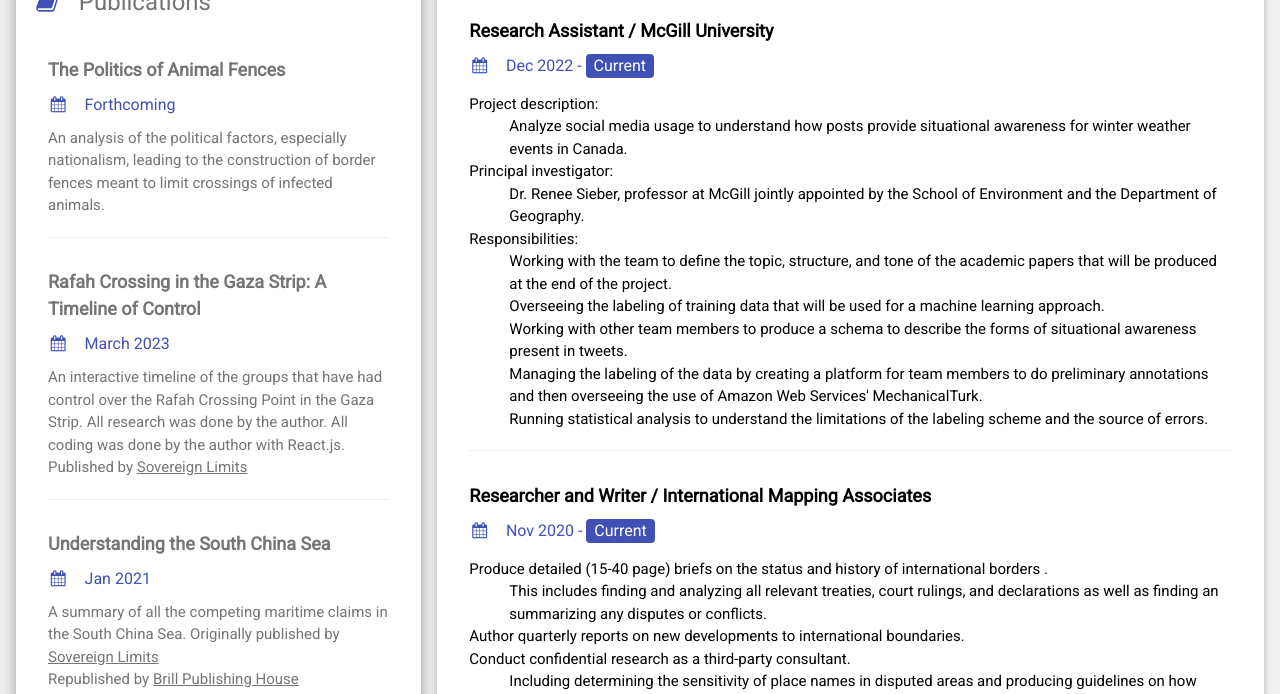
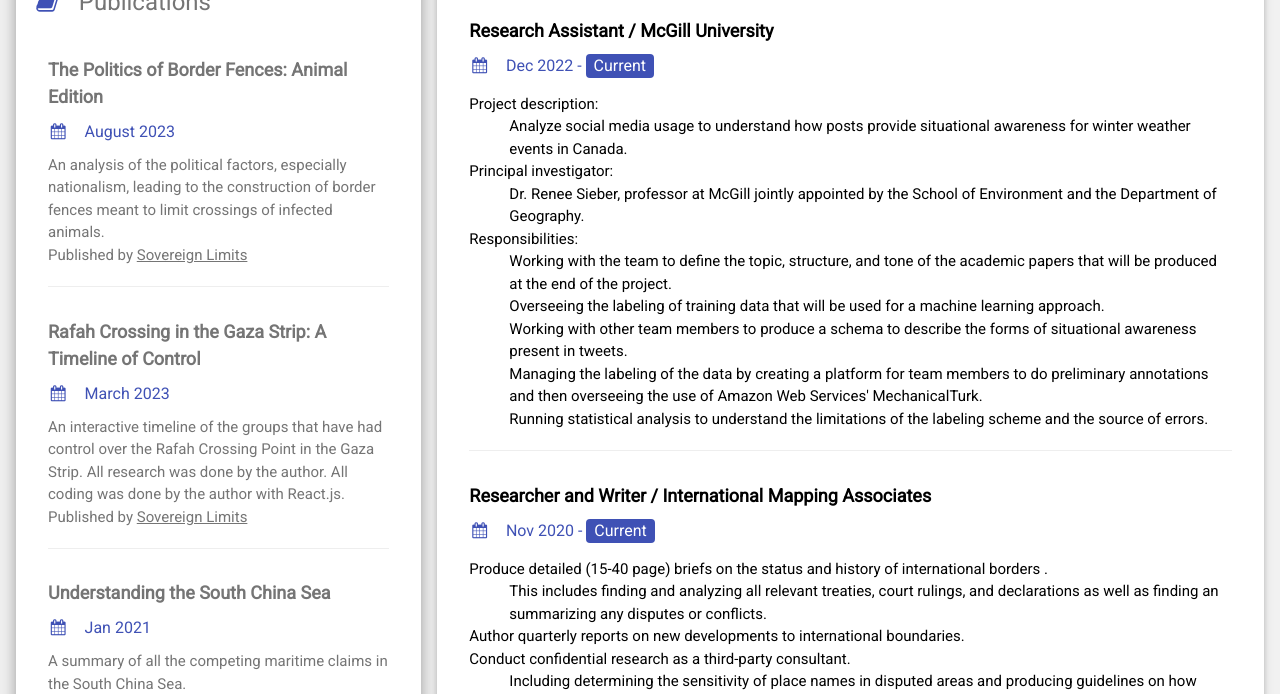
Before and after one commit to ZanderB-B/ZanderB-B.github.io, a plain HTML site: page index.html in a window 1280 px wide. Shown: the part 771-1465 px from the top of the page. Drawn offline with nearby package versions, Linux system fonts and the light colour scheme.

Commit message:
Update index.html

```diff
--- a/index.html
+++ b/index.html
@@ -57,9 +57,10 @@ html,body,h1,h2,h3,h4,h5,h6 {font-family: "Roboto", sans-serif}
 
             <h3 class="w3-text-grey w3-padding-16"><i class="fa fa-book fa-fw w3-margin-right w3-xlarge w3-text-indigo"></i>Publications</h3>
             <div class="w3-container">
-              <h5 class=""><b>The Politics of Animal Fences</b></h5>
-              <h6 class="w3-text-indigo"><i class="fa fa-calendar fa-fw w3-margin-right"></i>Forthcoming</h6>
+              <h5 class=""><b>The Politics of Border Fences: Animal Edition</b></h5>
+              <h6 class="w3-text-indigo"><i class="fa fa-calendar fa-fw w3-margin-right"></i>August 2023</h6>
               An analysis of the political factors, especially nationalism, leading to the construction of border fences meant to limit crossings of infected animals. <br>
+              Published by <a href="https://sovereignlimits.com/blog/the-politics-of-border-fences-animal-edition" target="_blank">Sovereign Limits</a>
               <hr>
             </div>
             <div class="w3-container">
@@ -72,8 +73,8 @@ html,body,h1,h2,h3,h4,h5,h6 {font-family: "Roboto", sans-serif}
             <div class="w3-container">
               <h5 class=""><b>Understanding the South China Sea</b></h5>
               <h6 class="w3-text-indigo"><i class="fa fa-calendar fa-fw w3-margin-right"></i>Jan 2021</h6>
-              A summary of all the competing maritime claims in the South China Sea.
-              Originally published by <a href="https://sovereignlimits.com/blog/understanding-the-south-china-sea" target="_blank">Sovereign Limits</a><br>
+              A summary of all the competing maritime claims in the South China Sea.<br>
+              Published by <a href="https://sovereignlimits.com/blog/understanding-the-south-china-sea" target="_blank">Sovereign Limits</a><br>
               Republished by <a href="https://blog.brill.com/display/post/guest-post/sovereign-limits--understanding-the-south-china-sea.xml" target="_blank">Brill Publishing House</a>
               <hr>
             </div>
```
